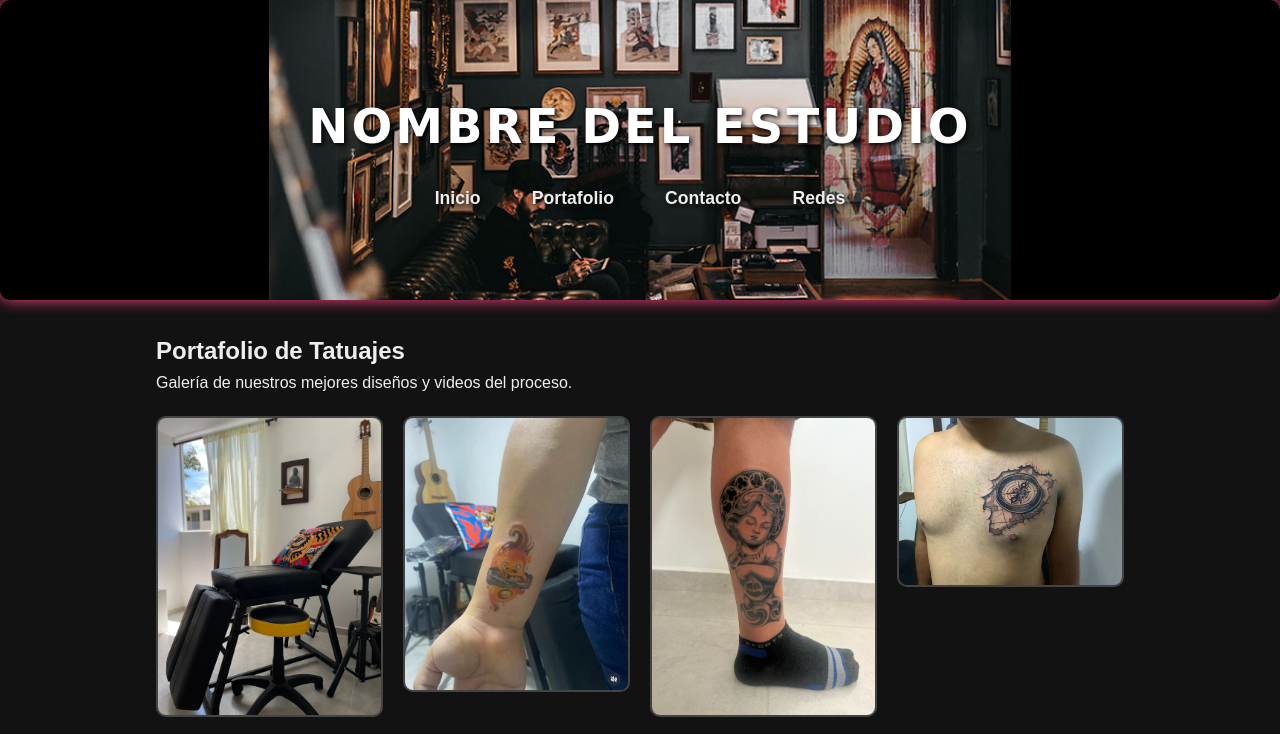
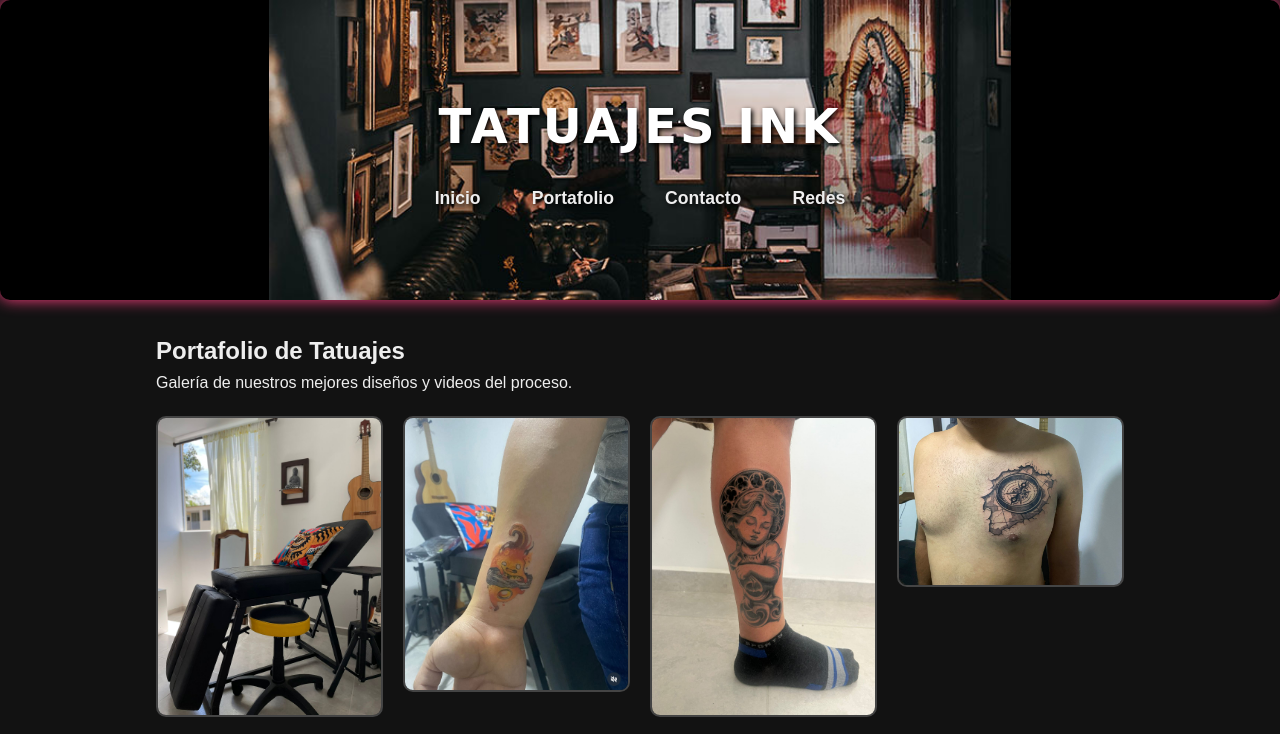
Before and after one commit to Kathe118/kathe118tattoo.github.io, a plain HTML site: page portafolio.html in a window 1280 px wide. Shown: the top 734 px of the page. Drawn offline with Linux system fonts and the light colour scheme; a web font is replaced by a local one.

Commit message:
Update portafolio.html

```diff
--- a/portafolio.html
+++ b/portafolio.html
@@ -12,7 +12,7 @@
 
   <!-- Encabezado común -->
   <header class="encabezado">
-    <h1>Nombre del Estudio</h1>
+    <h1>Tatuajes INK</h1>
     <nav>
       <ul>
         <li><a href="index.html">Inicio</a></li>
```
